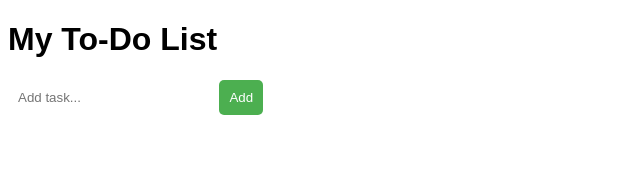
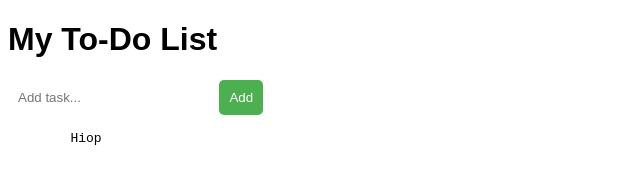
Before and after one commit to Synchrotek/To-do-webApp, a plain HTML site: page index.html in a window 1280 px wide. Shown: the full height of the page, 0-640 px from the left. Drawn offline with Linux system fonts and the light colour scheme.

Commit message:
Update index.html

```diff
--- a/index.html
+++ b/index.html
@@ -13,6 +13,8 @@
     <ul id="taskList"></ul>
     <script src="script.js"></script>
 </body>
-    <pre></pre>
+    <pre>
+        Hiop
+    </pre>
 
 </html>
```
